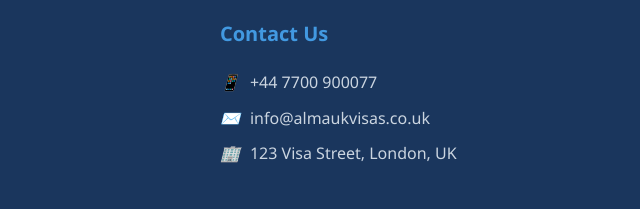
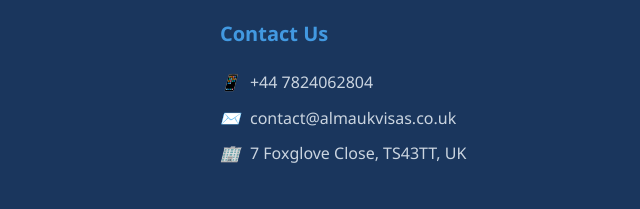
Before and after one commit to alma-ukvisas/almaukvisas.github.io, a plain HTML site: page blog-britcard-digital-id.html in a window 1280 px wide. Shown: the part 3665-3874 px from the top of the page, 640-1280 px from the left. Drawn offline with Linux system fonts and the light colour scheme.

Commit message:
Update blog-britcard-digital-id.html
Updated blog contact

```diff
--- a/blog-britcard-digital-id.html
+++ b/blog-britcard-digital-id.html
@@ -621,9 +621,9 @@
                 </div>
                 <div class="footer-contact">
                     <h3>Contact Us</h3>
-                    <p><i>📱</i> +44 7700 900077</p>
-                    <p><i>✉️</i> info@almaukvisas.co.uk</p>
-                    <p><i>🏢</i> 123 Visa Street, London, UK</p>
+                    <p><i>📱</i> +44 7824062804</p>
+                    <p><i>✉️</i> contact@almaukvisas.co.uk</p>
+                    <p><i>🏢</i> 7 Foxglove Close, TS43TT, UK</p>
                 </div>
             </div>
             <div class="footer-bottom">
```
